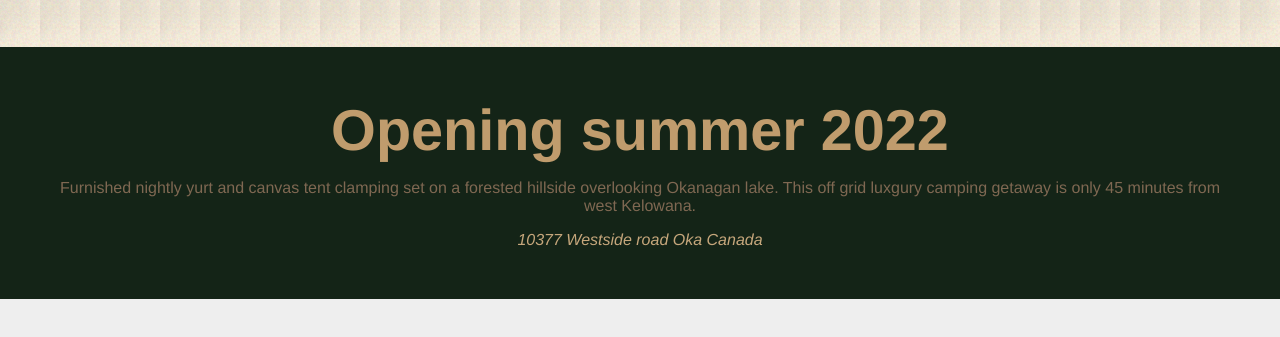
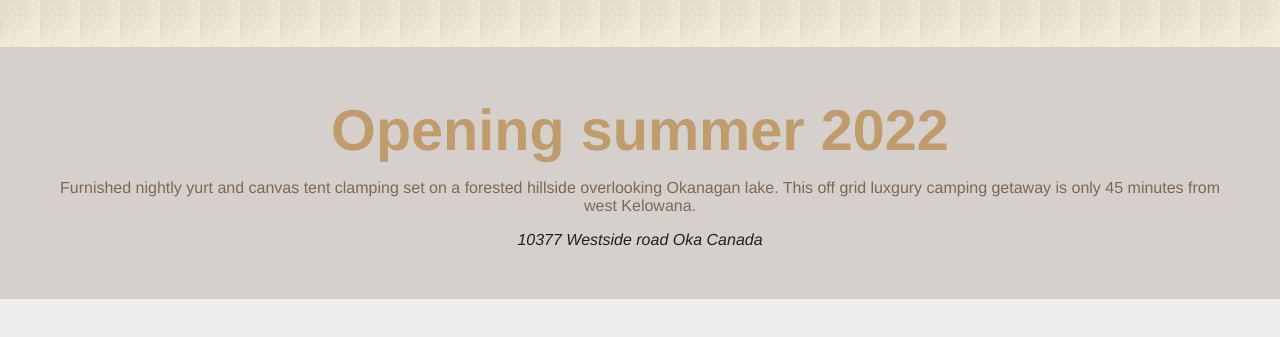
Before and after one commit to abz123/camp-ok, a plain HTML site: page index.html in a window 1280 px wide. Shown: the part 213-550 px from the top of the page. Drawn offline with Linux system fonts and the light colour scheme.

Commit message:
main html contrast improve

```diff
--- a/main.css
+++ b/main.css
@@ -49,7 +49,9 @@ header span {
 }
 main {
 	padding: 50px;
-	background-color: #142417;
+	/* background-color: #142417; ddd6c6  */
+	/* background-color: #e8e8e8; */
+	background-color: #D5D0CC;
 }
 main h2 {
 	color: #C09C6D;
@@ -60,7 +62,7 @@ main p {
 	/* margin-left: 50px; */
 }
 address {
-	color: #C6A77C;
+	color: #231F1B;
 }
 img {
 	max-width: 100%;
```
